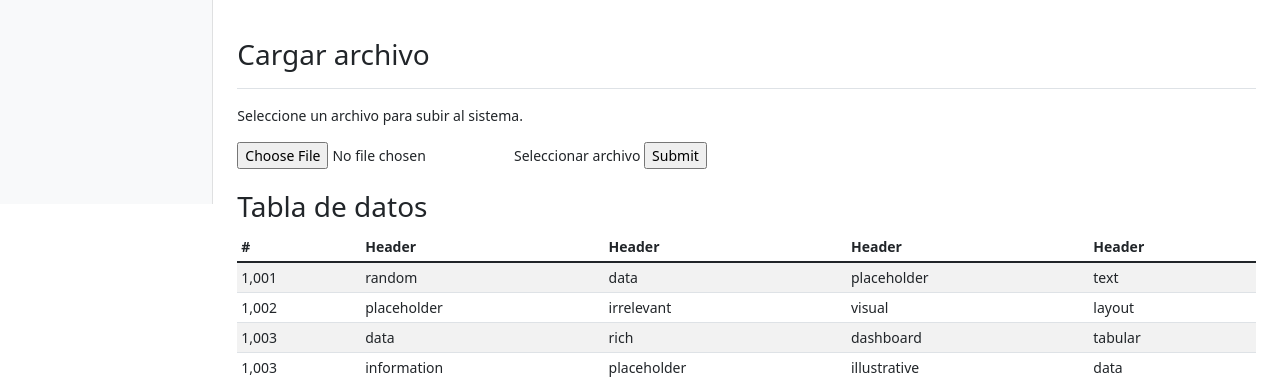
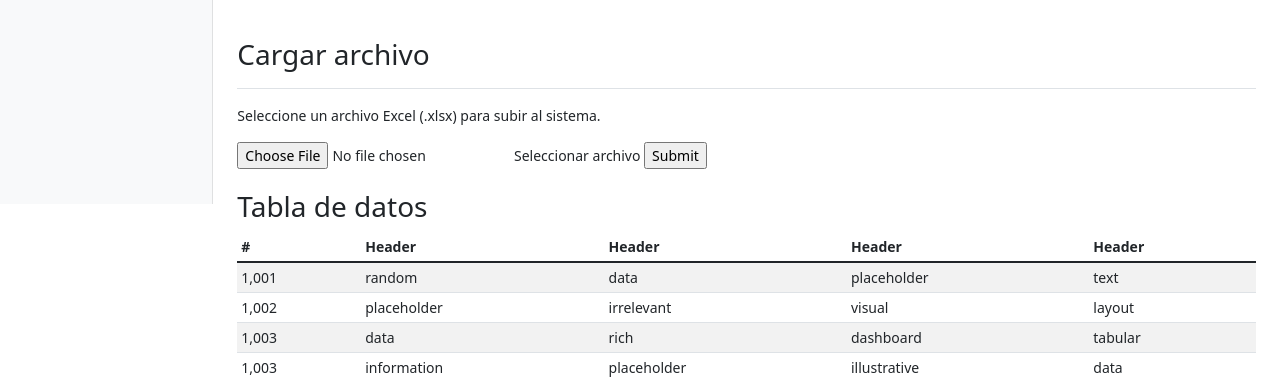
Before and after one commit to Oscaran02/WareHouse_Report2, a Flask app: page /dashboard in a window 1280 px wide. Shown: the part 596-978 px from the top of the page. Run offline with Flask 2, Linux system fonts and the light colour scheme; data that the repository does not hold is empty.

Commit message:
file integration in dashboard menu

```diff
--- a/main.py
+++ b/main.py
@@ -7,7 +7,7 @@ app = Flask(__name__, static_url_path='',
             static_folder='static',
             template_folder='templates')
 CORS(app)
-app.config["DEBUG"] = True
+app.config["DEBUG"] = False
 app.config['host'] = '0.0.0.0'
 app.config['port'] = 5000
 app.config['UPLOAD_FOLDER'] = 'uploads'
--- a/templates/dashboard.html
+++ b/templates/dashboard.html
@@ -146,7 +146,7 @@
       <div class="d-flex justify-content-between flex-wrap flex-md-nowrap align-items-center pt-3 pb-2 mb-3 border-bottom">
         <h3>Cargar archivo</h3>
       </div>
-      <p>Seleccione un archivo para subir al sistema.</p>
+      <p>Seleccione un archivo Excel (.xlsx) para subir al sistema.</p>
       <form action = "http://localhost:5000/uploader" method = "POST"
             enctype = "multipart/form-data">
         <div class="custom-file">
```
